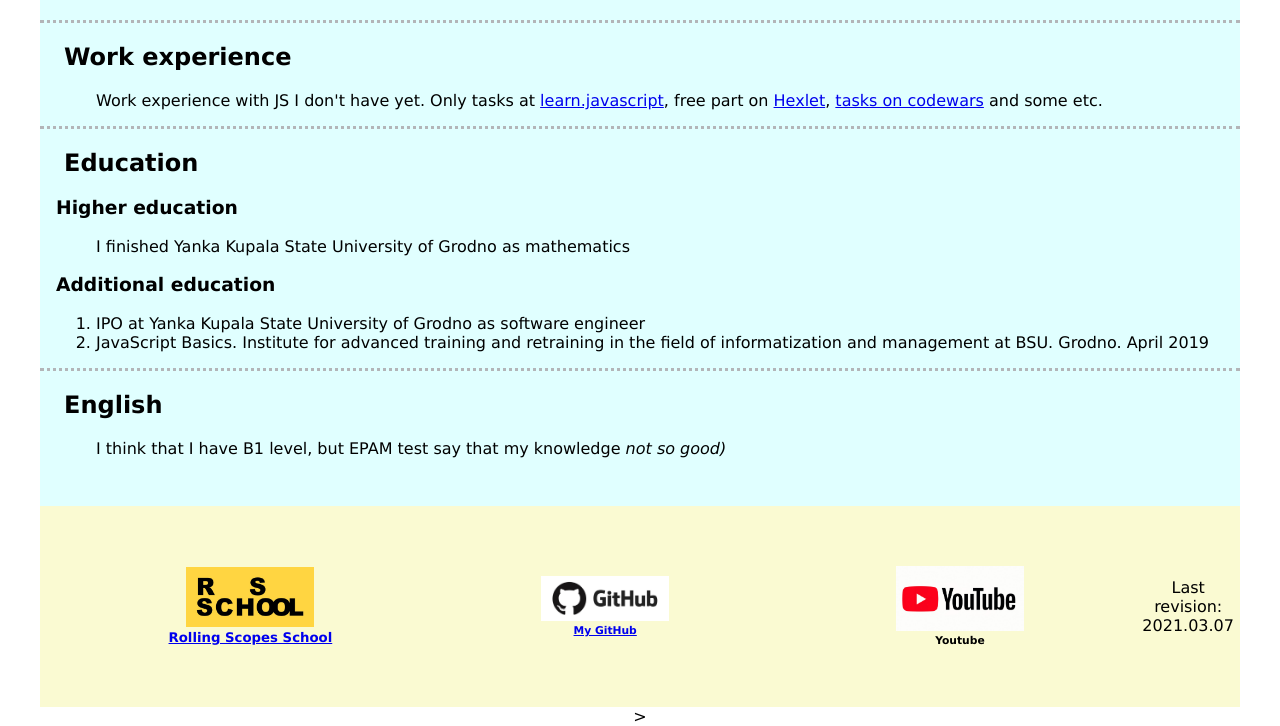
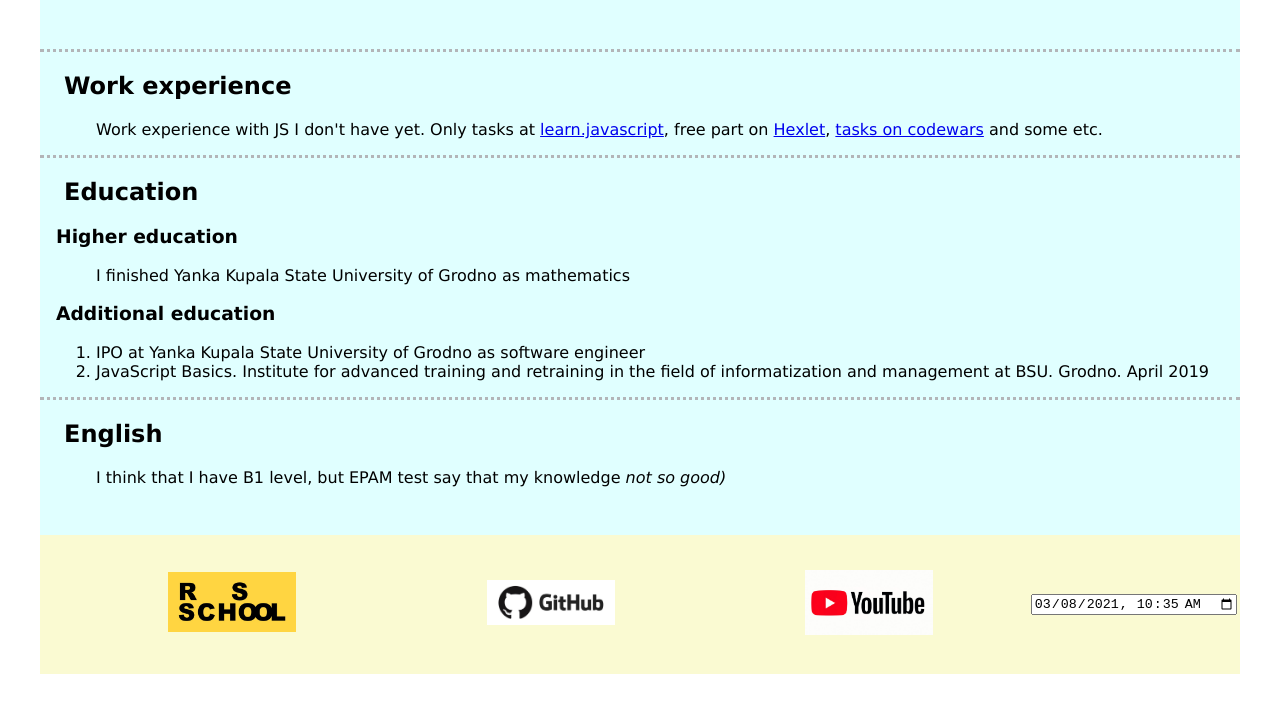
Before and after one commit to AS81/rsschool-cv, a plain HTML site: page index.html in a window 1280 px wide. Shown: the part 1037-1763 px from the top of the page. After the commit the page ends 1711 px from the top, so only its background shows below. Drawn offline with Linux system fonts and the light colour scheme.

Commit message:
fix: teg time, figure was not valid

```diff
--- a/css/style.css
+++ b/css/style.css
@@ -61,10 +61,13 @@ header img {
   width: 10%;
 }
 
+figcaption {
+  font-size: 0.7rem;
+}
+
 footer img {
   min-width: 8rem;
   max-width: 30rem;
   width: 10%;
-  height: 10%;
   border: none;
 }
--- a/index.html
+++ b/index.html
@@ -10,15 +10,15 @@
   <body>
     <section class="page">
     <header>
-        <p>
       <h1>Andrei Silkou</h1>
-        </p>
+      <figure>
         <img src="./img/st_hubert.jpg" alt="St Hubert with his Deer">
+        <figcaption>St Hubert with his Deer</figcaption>
+      </figure>
     </header>
     <main>
       <div class="section">
         <h2 class="section_headline">Contact info</h2>
-        <p>
         <ul>
           <li>
             <h4>Hrodna, Belarus</h4>
@@ -33,19 +33,16 @@
             <span class="contact_item">Discort: </span>AndreiS#7092
           </li>
         </ul>
-        </p>
       </div>
       <div class="section"><h2 class="section_headline">Summary</h2>
         <p>The very short information about me: I have a lot of experience with PC and communication with people.</p>
       </div>
       <div class="section"><h2 class="section_headline">Skills</h2>
-        <p>
         <ul>
           <li>little of bat/cmd, PowerShell</li>
           <li>little of VBS</li>
           <li>little of HTML, JS</li>
         </ul>
-        </p>
       </div>
       <div class="section"><h2 class="section_headline">Code examples</h2>
         <p>
@@ -66,7 +63,7 @@
       <div class="section">
         <h2 class="section_headline">Work experience</h2>
         <p>
-          Work experience with JS I don't have yet. Only tasks at <a href="https:\\learn.javascript.ru" target="_blank">learn.javascript</a>, free part on <a href="https:\\hexlet.io" target="_blank">Hexlet</a>, <a href="https:\\codewars.com" target="_blank">tasks on codewars</a> and some etc.
+          Work experience with JS I don't have yet. Only tasks at <a href="https:\\learn.javascript.ru\" target="_blank">learn.javascript</a>, free part on <a href="https:\\hexlet.io\" target="_blank">Hexlet</a>, <a href="https:\\codewars.com\" target="_blank">tasks on codewars</a> and some etc.
         </p>
       </div>
       <div class="section">
@@ -76,12 +73,10 @@
           I finished Yanka Kupala State University of Grodno as mathematics
         </p>
         <h3>Additional education</h3>
-        <p>
         <ol type="1">
           <li>IPO at Yanka Kupala State University of Grodno as software engineer</li>
           <li>JavaScript Basics. Institute for advanced training and retraining in the field of informatization and management at BSU. Grodno. April 2019</li>
         </ol>
-        </p>
       </div>
       <div class="section" id="last_section">
         <h2 class="section_headline">English</h2>
@@ -94,39 +89,24 @@
       <table>
         <tr>
           <td>
-            <h5>
             <a href="https://rs.school/index.html">
-                <figure>
-                  <img src="./img/rsschool.jpg">
-                  <figcaption>Rolling Scopes School</figcaption>
-                </figure>
+              <img src="./img/rsschool.jpg" title="Rolling Scopes School" alt="Rolling Scopes School">
             </a>
-            </h5>
           </td>
           <td>
-            <h6>
             <a href="https://github.com/AS81">
-                <figure>
-                  <img src="./img/github.jpg">
-                  <figcaption>My GitHub</figcaption>
-                </figure>
+              <img src="./img/github.jpg" title="My GitHub page" alt="GitHub">
             </a>
-            </h6>
           </td>
           <td>
-            <h6>
-              <figure>
             <img src="./img/youtube.jpg" title="...ссылка на видео с самооценкой носит рекомендательный характер, его невыполнение не является поводом для снижения балла за таск..." alt="youtube">
-                <figcaption>Youtube</figcaption>
-              </figure>
-            </h6>
           </td>
           <td>
-            <time>Last revision:<br><time>2021.03.07</time>
+            <input type="datetime-local" value="2021-03-08T10:35" />
           </td>
         </tr>
       </table>
     </footer>
-    </section>>
+    </section>
   </body>
 </html>
```
Lines whose indentation alone changed are shown as unchanged.
